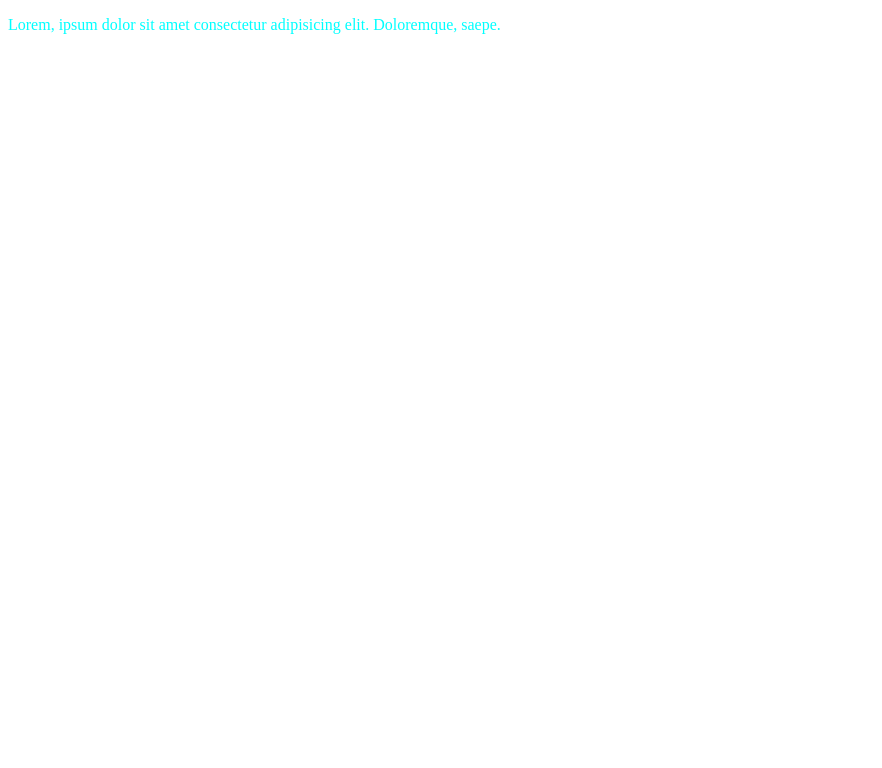
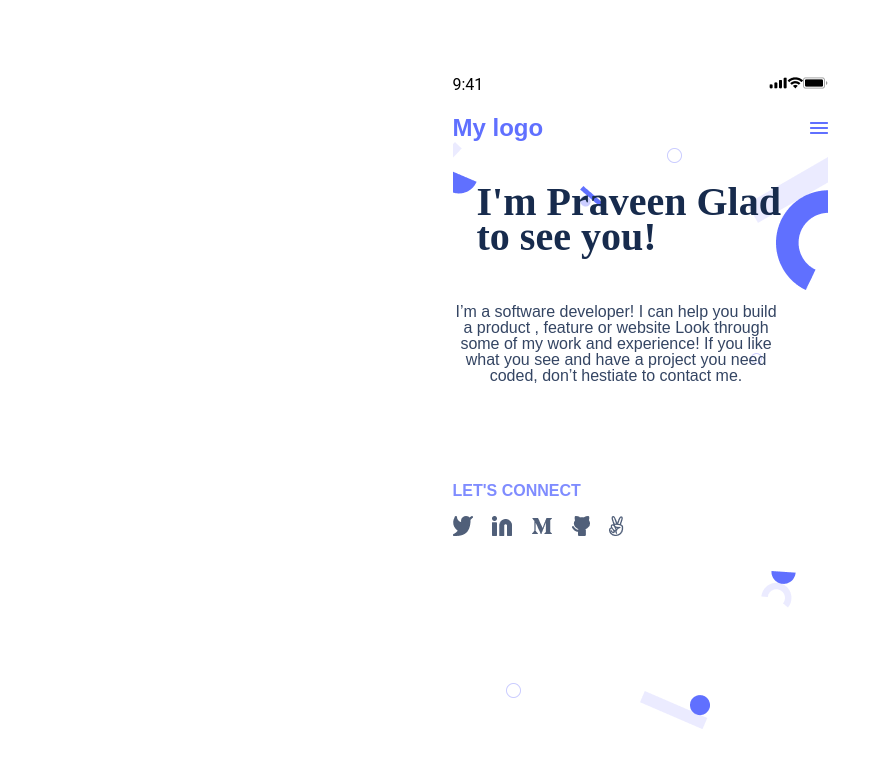
Before and after one commit to Praveen1995-10-14/praveen_portfolio, a website: page index.html in a window 1280 px wide. Shown: the whole page, without its empty margins (0-882 px from the left). Drawn offline with Linux system fonts and the light colour scheme.

Commit message:
Added .html file Added .css file Update README.md Added images folder

```diff
--- a/index.html
+++ b/index.html
@@ -8,6 +8,58 @@
     <link rel="stylesheet" href="style.css">
 </head>
 <body>
-    <p>Lorem, ipsum dolor sit amet consectetur adipisicing elit. Doloremque, saepe.</p>
+
+   <header>
+      <div id="nav_header">
+        <div class="time"><p>9:41</p></div>
+        <div class="space"></div>
+        <div class="cellular_connection">
+        <img src="images/header/Cellular Connection.png" alt="">
+        </div>
+        <div class="wifi">
+        <img src="images/header/Wifi.png" alt="wifi">
+        </div>
+        <div class="battery">
+        <img src="images/header/Battery.png" alt="battery">
+        </div>
+      </div>
+      <nav>
+        <div class="nav_logo">
+            <h1>My logo</h1>
+        </div>
+        <div class="navMenu">
+            <img src="images/header/Union.png" alt="menu">
+        </div>
+      </nav>
+   </header>
+
+   <main>
+    <div class="background">
+        <img src="images/header/header.png" alt="background">
+    </div>
+    <section id="content">
+        <div class="heading">
+            <h2>
+                I'm Praveen
+                Glad to see
+                you!
+            </h2>
+        </div>
+        <div class="body">
+            <p>I’m a software developer! I can help you build a product ,
+                feature or website Look through some of my work and experience!
+                 If you like what you see and have a project you need coded,
+                 don’t hestiate to contact me.</p>
+        </div>
+        <div class="socialMedia">
+            <h3>
+                LET'S CONNECT
+            </h3>
+        </div>
+        <div class="socialMedia_logo">
+            <img src="images/header/social media icons (1).png" alt="icon">
+        </div>
+    </section>
+   </main>
 </body>
 </html>
--- a/style.css
+++ b/style.css
@@ -1,3 +1,110 @@
-p {
-  color: aqua;
+#nav_header {
+  display: flex;
+  align-items: center;
+  width: 375px;
+  height: 40px;
+  margin: auto;
+  padding: 0 px;
+  margin-top: 5vw;
 }
+
+.time>p {
+  display: inline;
+  font-family: 'Roboto', sans-serif;
+}
+
+.space {
+  height: 10px;
+  width: 10px;
+  flex: 6;
+}
+
+
+nav {
+  display: flex;
+  align-items: center;
+  justify-content: space-between;
+  width: 375px;
+  margin: auto;
+  margin-top: 10px;
+}
+
+.nav_logo>h1 {
+  font-family: 'Poppins', sans-serif;
+  color: #6070ff;
+  font-size: 1.5em;
+  display: inline;
+}
+
+
+
+.navMenu {
+  font-family: Poppins;
+  font-size: 18px;
+  font-weight: 700;
+  line-height: 20px;
+  letter-spacing: 0em;
+  text-align: center;
+
+}
+
+.background {
+  height: 10px;
+  width: 375px;
+  margin: auto;
+
+}
+
+#content {
+  width: 375px;
+  height: 10px;
+  display: flex;
+  flex-direction: column;
+  margin: auto;
+}
+
+
+.heading {
+  height: 150px;
+  width: 327px;
+  margin: auto;
+}
+
+.heading>h2 {
+  font-family: Poppins;
+  font-style: Bold;
+  font-size: 40px;
+  font-weight: 700;
+  color: #172b4d;
+  line-height: 52px;
+  line-height: 87%;
+  text-align: left;
+  vertical-align: center;
+}
+
+.body>p {
+  width: 327px;
+  height: 146px;
+  font-family: 'Poppins', sans-serif;
+  font-style: Regular;
+  font-weight: 400;
+  font-size: 16px;
+  line-height: 24px;
+  line-height: 100%;
+  vertical-align: top;
+  color: #344563;
+  text-align: center;
+}
+
+.socialMedia>h3 {
+  font-family: 'Poppins', sans-serif;
+  font-style: normal;
+  font-size: 16px;
+  color: #7f8cff;
+}
+
+.socialMedia_logo{
+  list-style-type: none;
+  margin: 0 px;
+  padding: 0 px;
+}
```
Also changed, not shown: package.json (added, +27 -0 lines), README.md, images/header/Battery.png (added), images/header/Cellular Connection.png (added), images/header/Time.png (added), images/header/Union.png (added), images/header/Wifi.png (added), images/header/header.png (added), images/header/social media icons (1).png (added), 1 other file.
